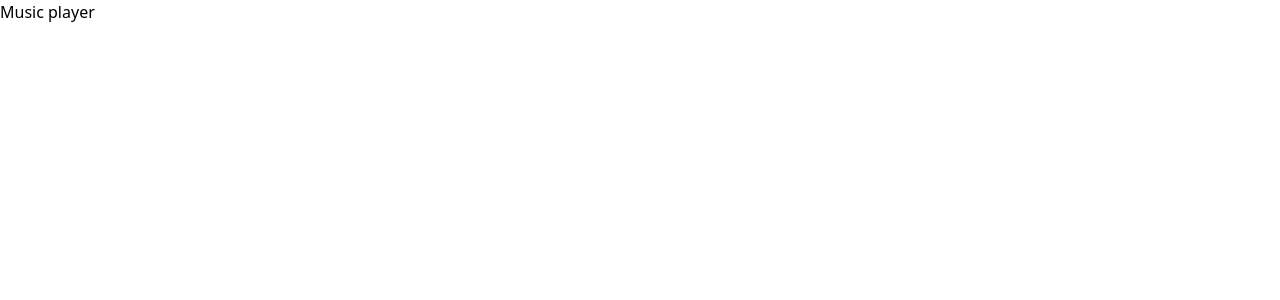
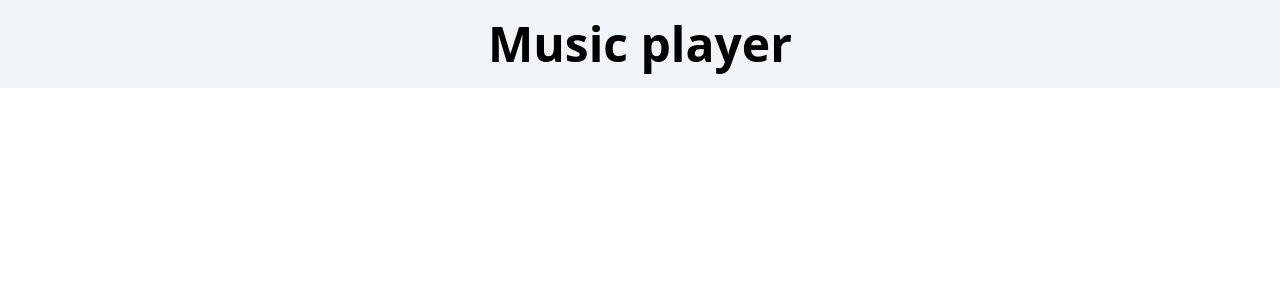
Before and after one commit to NS011618/Flipr_hackthon, a React (Create React App) app in the folder client/: page / in a window 1280 px wide. Shown: the top 300 px of the page. Built offline with nearby package versions, Linux system fonts and the light colour scheme.

Commit message:
adding style to heading

```diff
--- a/client/src/App.js
+++ b/client/src/App.js
@@ -1,9 +1,9 @@
-
-
 function App() {
   return (
     <div className="App">
-      <h1>Music player</h1>
+      <h1 className="text-center font-bold bg-slate-100 text-5xl p-5">
+        Music player
+      </h1>
     </div>
   );
 }
```
